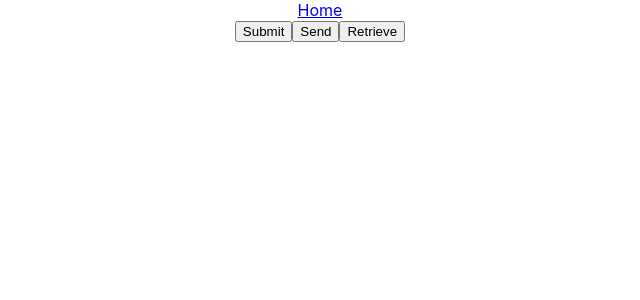
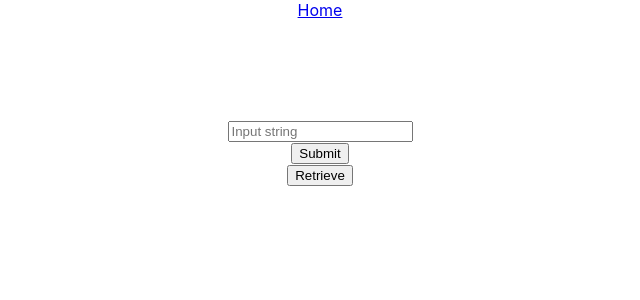
Before and after one commit to dmost-jbs/starter_project, a React (Create React App) app in the folder front/: page / in a window 1280 px wide. Shown: the top 300 px of the page, without its empty margins (320-960 px from the left). Built offline with nearby package versions, Linux system fonts and the light colour scheme; the HTML template or start-up script is replaced by a standard one.

Commit message:
UI implemented - implement functionality next

```diff
--- a/front/src/main_display/navbar.js
+++ b/front/src/main_display/navbar.js
@@ -5,7 +5,7 @@
 
 const NavigationBar = () => {
 	  return (
-        <Navbar bg="dark" variant="dark">
+        <Navbar bg="dark" variant="dark" style={{marginBottom:100}}>
         <Navbar.Brand href="#home">
             Home
         </Navbar.Brand>
--- a/front/src/main_display/user_interface.js
+++ b/front/src/main_display/user_interface.js
@@ -1,19 +1,46 @@
 import React from 'react';
 import Button from 'react-bootstrap/Button';
+import Form from 'react-bootstrap/Form'
+import FormCheck from 'react-bootstrap/FormCheck'
+import Container from 'react-bootstrap/Container';
+import Row from 'react-bootstrap/Row';
+import Col from 'react-bootstrap/Col'
 
 
-const handleSubmit = event =>{
+const handleSubmit = event => {
 	event.preventDefault();
 }
 
 const Interface = () => {
-	  return (
-		  <div>
-			  <input type="submit" onChange={handleSubmit}/>
-			  <Button>Send</Button>
-			  <Button>Retrieve</Button>
-		  </div>
-	  )
+	return (
+		<div>
+			<Container>
+				<Row className="justify-content-md-center">
+					<Col md="auto">
+						<Form>
+							<Form.Group controlId="formBasicInput">
+								<Form.Control type="text" placeholder="Input string" />
+							</Form.Group>
+						</Form>
+					</Col>
+				</Row>
+				<Row className="justify-content-md-center">
+					<Col md="auto">
+						<Button variant="primary" type="submit">
+							Submit
+  							</Button>
+					</Col>
+					<Col md="auto">
+						<Button variant="primary" type="submit">
+							Retrieve
+  							</Button>
+					</Col>
+				</Row>
+			</Container>
+
+
+		</div>
+	)
 }
 
 export default Interface;
```
